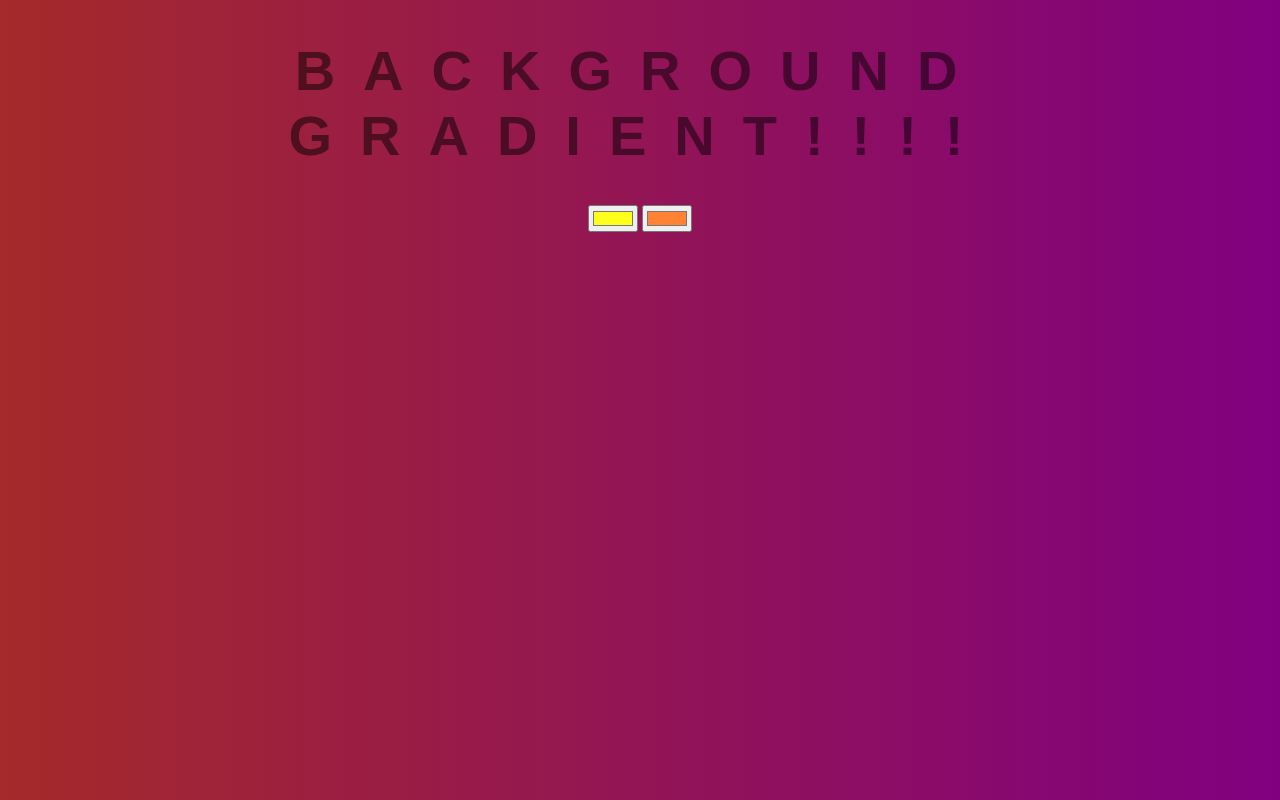
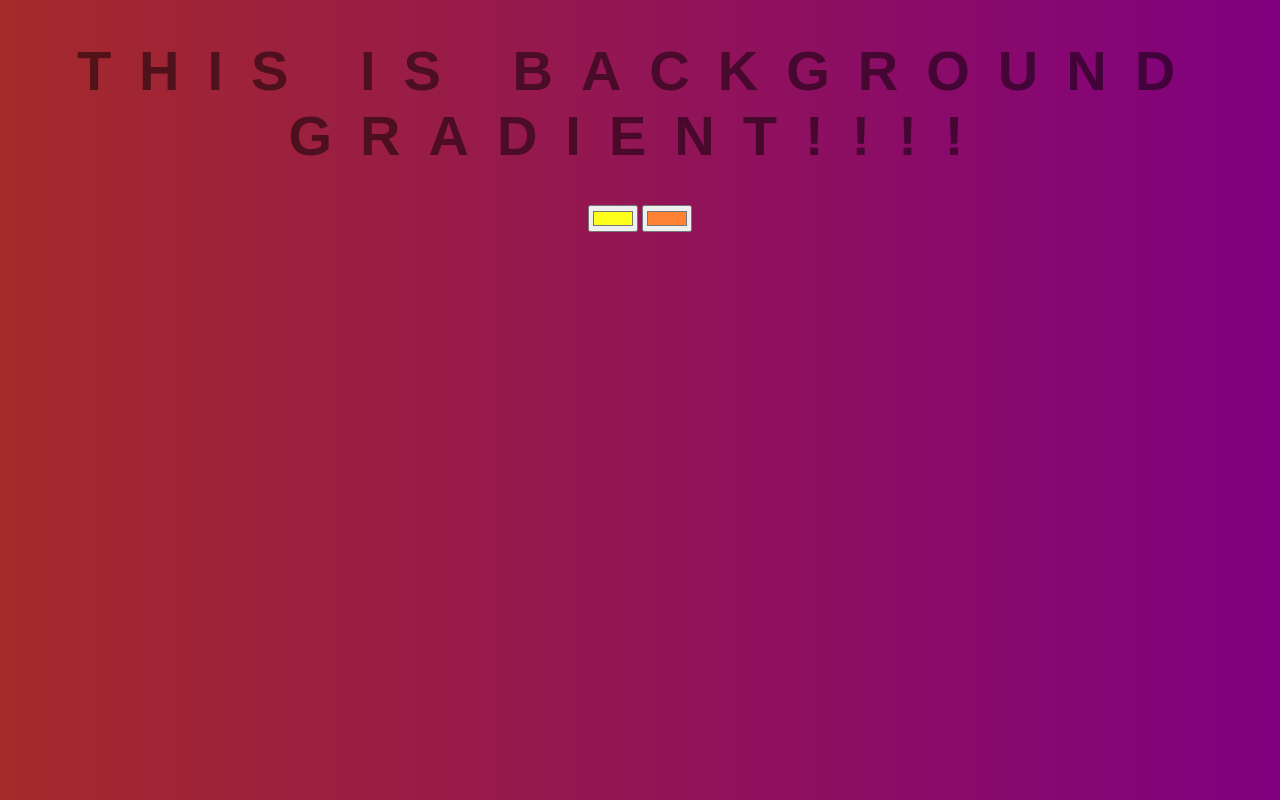
Before and after one commit to jsamir94/Background-generator, a plain HTML site: page index.html in a window 1280 px wide. Drawn offline with Linux system fonts and the light colour scheme.

Commit message:
this is new title

```diff
--- a/index.html
+++ b/index.html
@@ -8,7 +8,7 @@
     <title>COOL gradient</title>
 </head>
 <body id="gradient">
-    <h1>Background gradient!!!!</h1>
+    <h1>This is Background gradient!!!!</h1>
     <input type="color" class="col1" name="col1" value="#ffff1c">
     <input type="color" class="col2" name="col2" value="#FF8235">
     <script type="text/javascript" src="script.js"></script>
```
